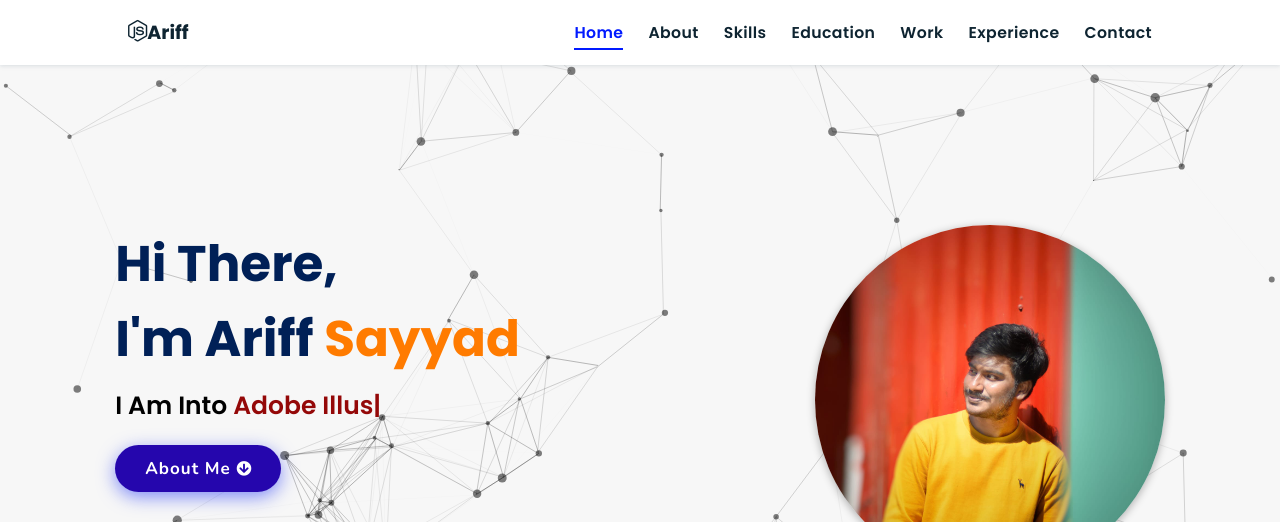
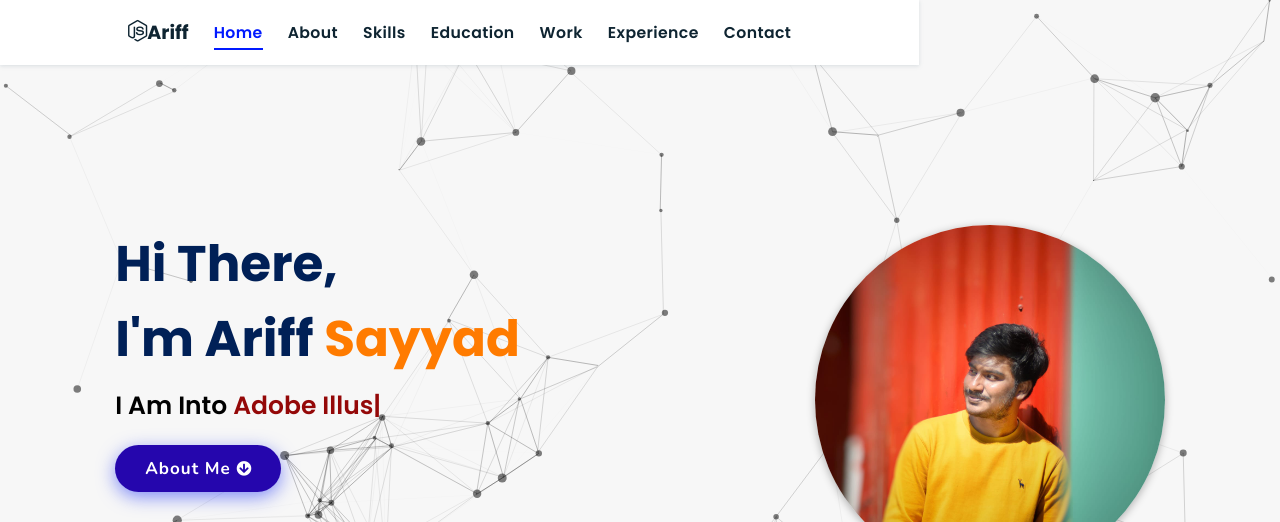
Before and after one commit to ariffsayyad/sayad-ariff, a plain HTML site: page index.html in a window 1280 px wide. Shown: the top 522 px of the page. Drawn offline with nearby package versions, Linux system fonts and the light colour scheme.

Commit message:
Update style.css

```diff
--- a/assets/css/style.css
+++ b/assets/css/style.css
@@ -63,7 +63,7 @@ header {
   position: fixed;
   top: 0;
   left: 0;
-  right: 0;
+  right: 100;
   z-index: 1000;
   display: flex;
   align-items: center;
```
